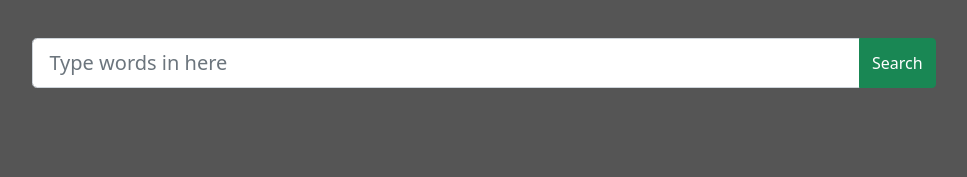
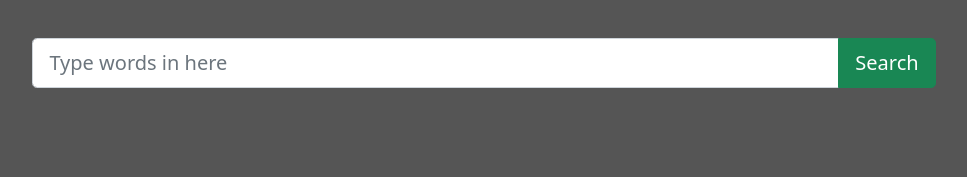
Before and after one commit to jhedmendoza/jhedmendoza-dev, a React (Create React App) app: page / in a window 1280 px wide. Shown: the top 177 px of the page, without its empty margins (156-1123 px from the left). Built offline with nearby package versions, Linux system fonts and the light colour scheme.

Commit message:
Integrated dictionary API

```diff
--- a/src/App.css
+++ b/src/App.css
@@ -20,6 +20,7 @@ body {
     padding: 3%;
     max-width: 980px; /*max width of search*/
     margin: 0 auto;
+    font-size:18px;
 }
 .no-margin-top {
     margin-top: 0
@@ -54,4 +55,6 @@ body {
     }
 }
 
-.btn-search {height:50px;border-top-left-radius: 0;border-bottom-left-radius: 0;}
+.btn-search {height:50px;border-top-left-radius: 0;border-bottom-left-radius: 0;font-size: 18px;}
+.container-meanings {background-color:#ffffff; border-radius: 5px;}
+.part-of-speech {font-size:12px;color:#70757a}
--- a/src/App.js
+++ b/src/App.js
@@ -1,23 +1,64 @@
-import React from 'react';
+import React, {useState} from 'react';
+import axios from 'axios';
 
 import './App.css';
 
 function App() {
 
+  axios.defaults.baseURL = 'https://api.dictionaryapi.dev/api/v2/entries';
+
+  const [data, setData] = useState({
+    search: ""
+  })
+
+  const [results, setResult] = useState('');
+
+  const handleChange = (event) => {
+    const newData = {...data}
+    newData[event.target.id] = event.target.value
+    setData(newData)
+  };
+
+  const handleSubmit = (event) => {
+    event.preventDefault()
+    let textToSearch = data.search
+    axios.get('en_US/'+textToSearch).then( res =>
+      setResult(res.data)
+    )
+  };
+
   return (
-    <div class="featurette">
-    <div class="featurette-inner text-center">
-       <div role="form" class="search">
-          <div class="input-group input-group-lg">
-             <input type="search" placeholder="Type words in here" class="form-control" />
-             <span class="input-group-btn">
-             <button class="btn btn-success btn-search" type="button">Search</button>
-             </span>
-          </div>
-       </div>
-    </div>
- </div>
+   <div className="wrapper">
+    <div className="featurette">
+      <div className="featurette-inner text-center">
+        <form className="search" onSubmit={(e)=> handleSubmit(e)}>
+            <div className="input-group input-group-lg">
+              <input type="text" id="search" placeholder="Type words in here" onChange={(e) => handleChange(e)} value={data.search} className="form-control" />
+              <input className="btn btn-success btn-search" type="submit" value="Search" />
+            </div>
+        </form>
+      </div>
+  </div>
+    {
+      results.length ? results.map((value, index) => {
+        console.log(value)
+        return <div className="container container-meanings mb-3" key={index}>
+                <div className="row">
+                  <h2>
+                  {value.word}
 
+                  { value.meanings.map((meanings, keymeanings) =>
+                      <span className="part-of-speech" key={keymeanings}> {meanings.partOfSpeech}, </span>
+                  )}
+
+                  </h2>
+                  <h4>{value.phonetic}</h4>
+                  <p>{value.origin}</p>
+                </div>
+              </div>
+      }) : ""
+    }
+  </div>
   );
 }
 
```
